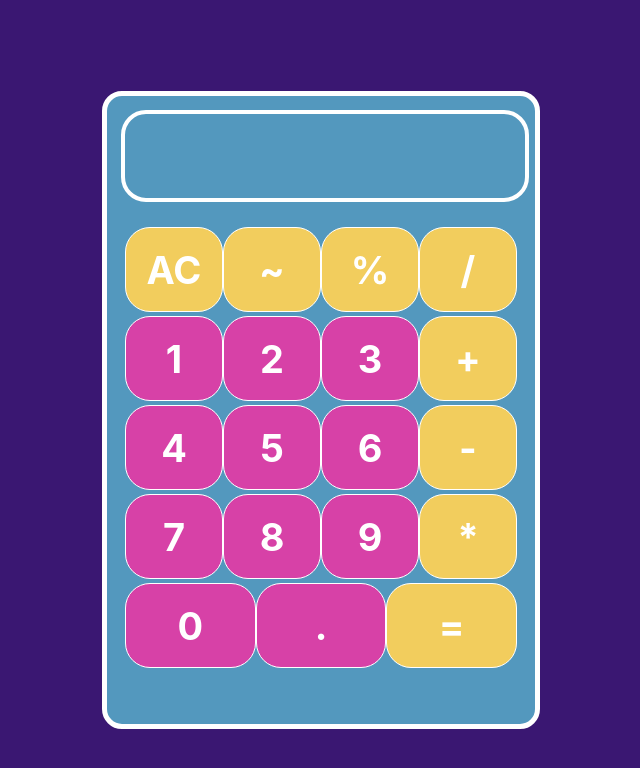
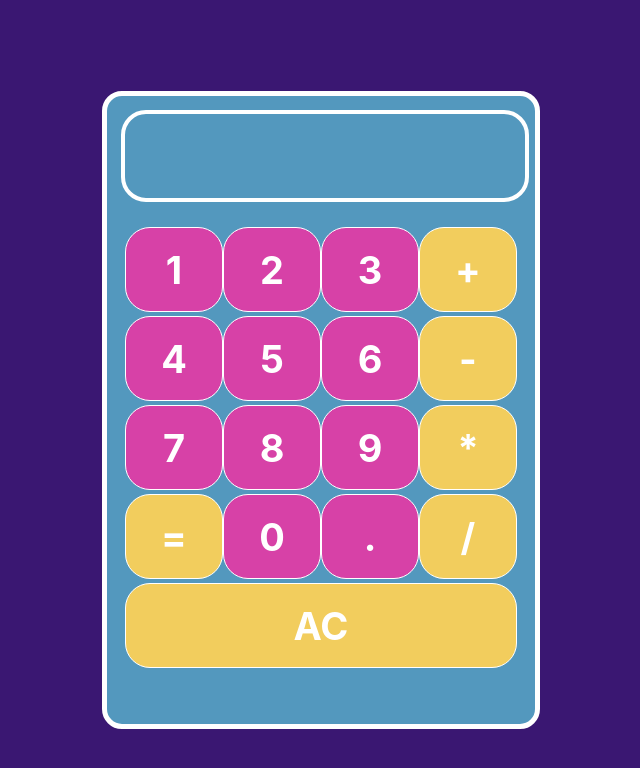
Before and after one commit to felipe-rodriguez-parra/calculator-class-react, a React (Create React App) app: page / in a window 1280 px wide. Shown: the top 768 px of the page, without its empty margins (319-959 px from the left). Built offline with nearby package versions, Linux system fonts and the light colour scheme.

Commit message:
add library evaluate

```diff
--- a/src/App.js
+++ b/src/App.js
@@ -1,7 +1,9 @@
 import React from 'react';
 import { Button } from './components/Button';
 import { Screen } from './components/Screen';
+import { evaluate } from 'mathjs';
 import './App.css';
+
 
 class App extends React.Component {
   constructor(props) {
@@ -12,6 +14,7 @@ class App extends React.Component {
 
     this.changeNumber = this.changeNumber.bind(this);
     this.deleteNumber = this.deleteNumber.bind(this);
+    this.calculate = this.calculate.bind(this);
   }
 
   changeNumber(newNumber) {
@@ -27,6 +30,12 @@ class App extends React.Component {
     });
   }
 
+  calculate() {
+    this.setState({
+      screen: evaluate(this.state.screen)
+    })
+  }
+
   render() {
     return (
       <div className="App">
@@ -34,23 +43,6 @@ class App extends React.Component {
           <div className='calculator-container'>
             <Screen
               screen={this.state.screen} />
-            <div className='row'>
-              <Button
-                text='AC'
-                onClick={this.deleteNumber} />
-              <Button
-                text='~'
-                onClick={this.changeNumber}
-              />
-              <Button
-                text='%'
-                onClick={this.changeNumber}
-              />
-              <Button
-                text='/'
-                onClick={this.changeNumber}
-              />
-            </div>
             <div className='row'>
               <Button
                 text='1'
@@ -107,6 +99,10 @@ class App extends React.Component {
             </div>
             <div className='row'>
               <Button
+                text='='
+                onClick={this.calculate}
+              />
+              <Button
                 text='0'
                 onClick={this.changeNumber}
               />
@@ -115,9 +111,14 @@ class App extends React.Component {
                 onClick={this.changeNumber}
               />
               <Button
-                text='='
+                text='/'
                 onClick={this.changeNumber}
               />
+            </div>
+            <div className='row'>
+              <Button
+                text='AC'
+                onClick={this.deleteNumber} />
             </div>
           </div>
         </header>
```
